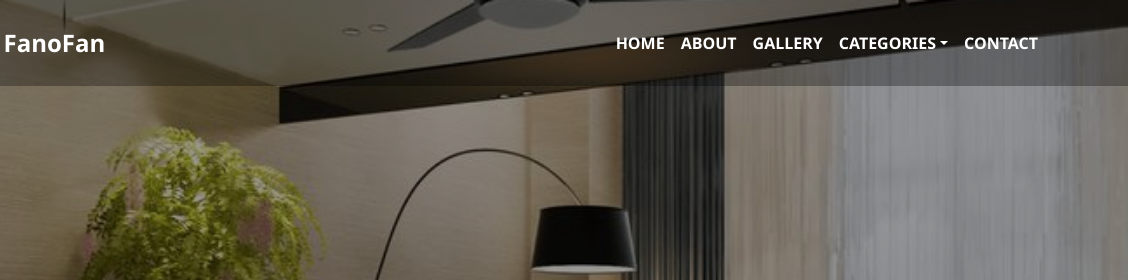
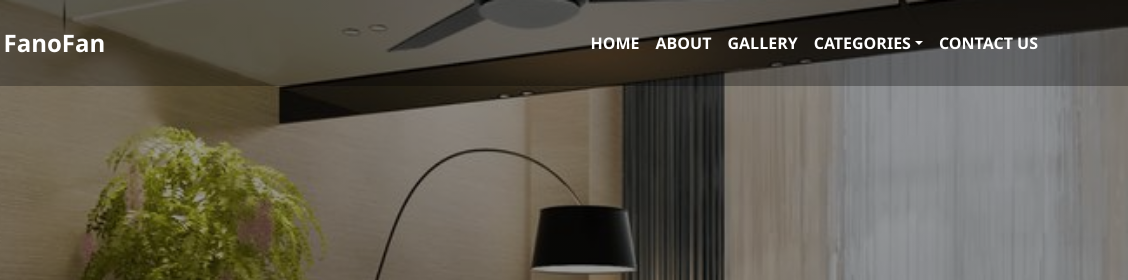
Before and after one commit to ayeshanadeem657/fan-o-fan, a plain HTML site: page index.html in a window 1280 px wide. Shown: the top 280 px of the page, 152-1280 px from the left. Drawn offline with nearby package versions, Linux system fonts and the light colour scheme.

Commit message:
Update index.html

```diff
--- a/index.html
+++ b/index.html
@@ -41,7 +41,7 @@
                 <li><a class="dropdown-item" href="/exhuast.html">Exhaust</a></li>
               </ul>
             </li>
-            <li class="nav-item"><a class="nav-link" href="/contact.html">CONTACT </a></li>
+            <li class="nav-item"><a class="nav-link" href="/contact.html">CONTACT US </a></li>
           </ul>
         </div>
       </div>
```
